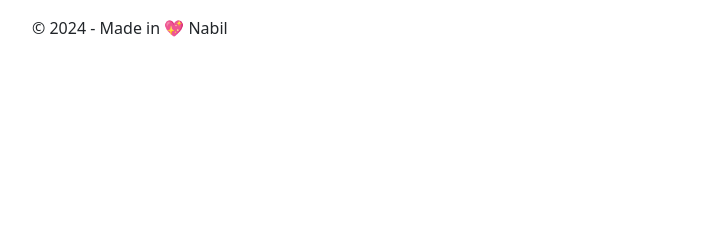
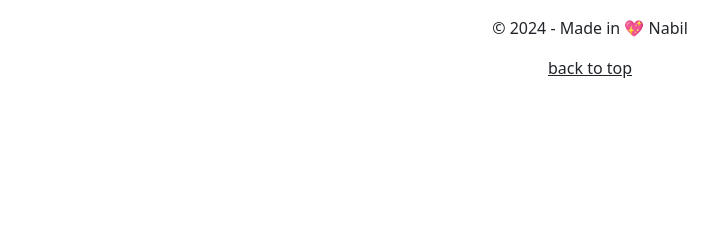
Before and after one commit to Anugerah20/FTC-Guru-Honorer, a Flask app: page /show-preprocessing in a window 1280 px wide. Shown: the part 340-580 px from the top of the page, without its empty margins (50-768 px from the left). Run offline with Flask 3, Linux system fonts and the light colour scheme; the visitor is signed in with stand-in values (Sample User, id 1); data that the repository does not hold is empty; some libraries are stand-ins or nearby versions.

Commit message:
update ui base.html

```diff
--- a/templates/base.html
+++ b/templates/base.html
@@ -10,7 +10,18 @@
           integrity="sha384-QWTKZyjpPEjISv5WaRU9OFeRpok6YctnYmDr5pNlyT2bRjXh0JMhjY6hW+ALEwIH" crossorigin="anonymous">
      <!-- Link Fontawesome -->
      <link rel="stylesheet" href="https://cdnjs.cloudflare.com/ajax/libs/font-awesome/4.7.0/css/font-awesome.min.css">
+
+     <!-- Style css -->
+     <style>
+          .bottom {
+               display: flex;
+               justify-content: space-between;
+               align-items: center;
+          }
+     </style>
 </head>
+
+<a id="top"></a>
 
 <body>
      <!-- Navigasi -->
@@ -88,9 +99,10 @@
      {% block content %}{% endblock %}
 
      <!-- Footer -->
-     <footer>
-          <div class="container bottom">
+     <footer class="d-flex">
+          <div class="container bottom d-flex flex-column">
                <p>&copy; 2024 - Made in 💖 Nabil</p>
+               <a href="#top" class="d-inline text-dark mb-5">back to top</a>
           </div>
      </footer>
 
```
